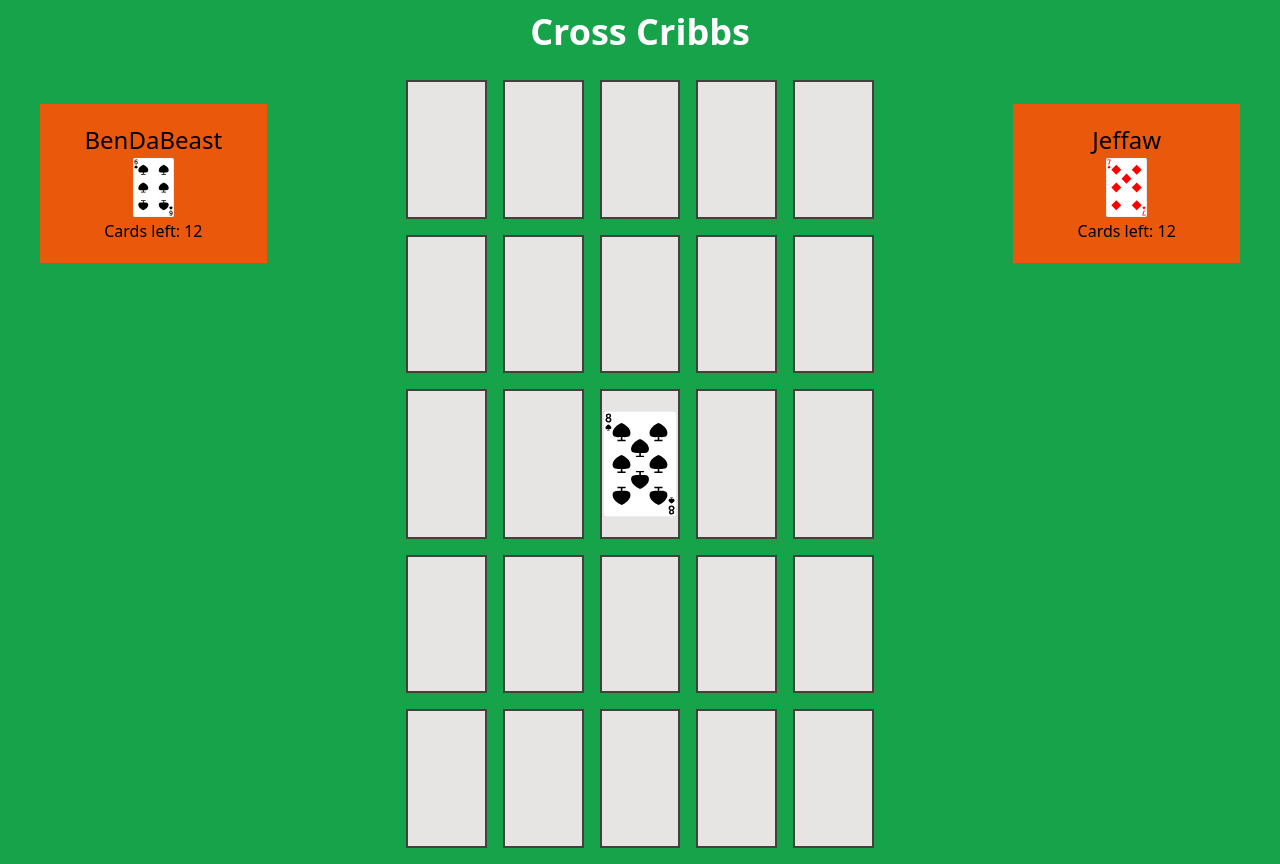
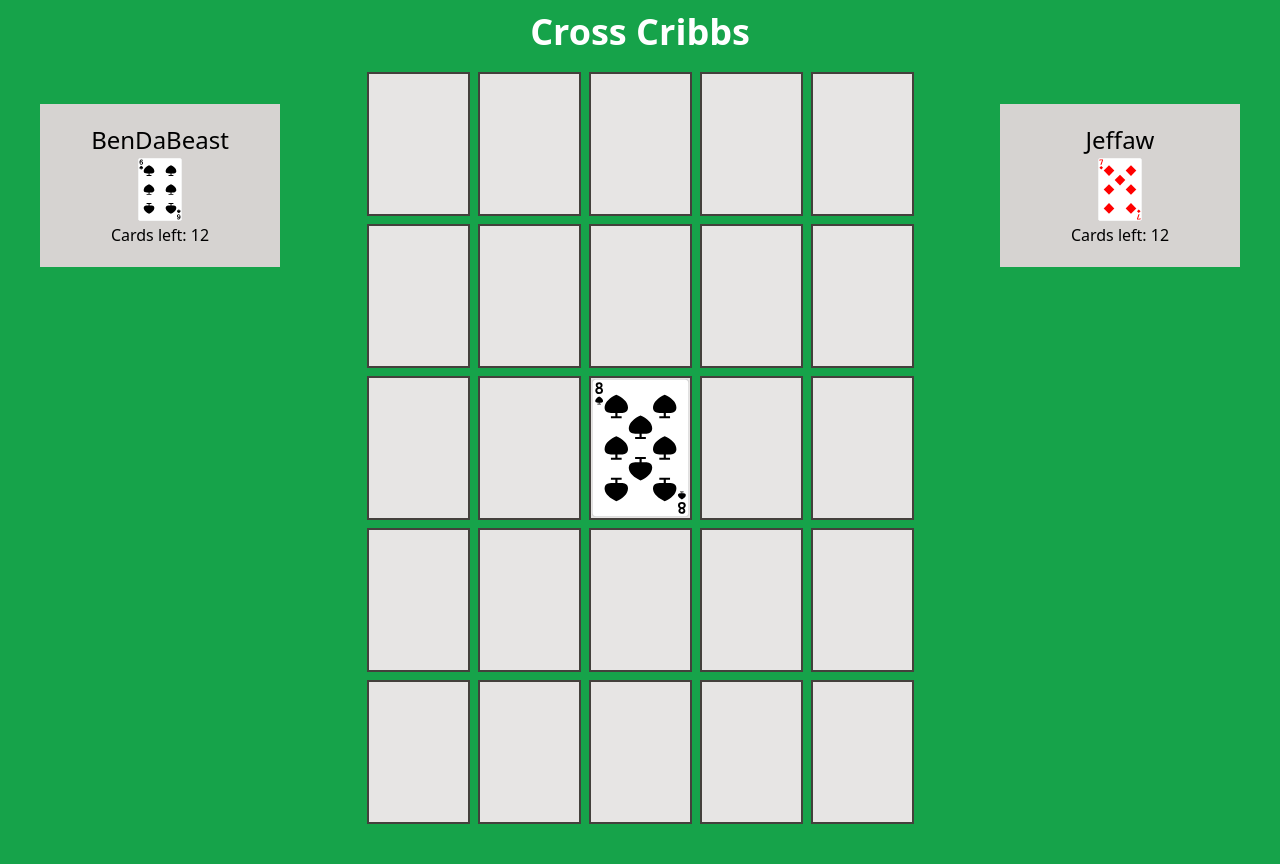
Before and after one commit to jefaw/crosscribb, a Next.js app: page / in a window 1280 px wide. After the commit the page ends 832 px from the top, so only its background shows below. Built offline with nearby package versions, Linux system fonts and the light colour scheme.

Commit message:
Fixed styling

```diff
--- a/src/app/lib/Card.js
+++ b/src/app/lib/Card.js
@@ -7,7 +7,6 @@ export default class Card {
     this.name = CARD_NAME[nameIdx];
     this.suit = SUITS[suitIdx];
     this.frontImgSrc = `cards/fronts/${this.suit}_${this.name}.svg`;
-    this.backImgSrc = `cards/backs/red2.svg`;
     this.id = id;
   }
 }
--- a/src/app/ui/Board.js
+++ b/src/app/ui/Board.js
@@ -26,8 +26,8 @@ export default function Board(props) {
   }
 
   return (
-    <div className="flex justify-center">
-      <table className="bg-green-600 border-separate border-spacing-4 h-screen w-9/12">
+    <div>
+      <table className="flex justify-center border-separate border-spacing-2">
         <tbody>{displayBoard}</tbody>
       </table>
     </div>
--- a/src/app/ui/Game.js
+++ b/src/app/ui/Game.js
@@ -14,14 +14,14 @@ export default function Game() {
       Board
       Player 2
      */
-    <div className="flex">
-      <div className="flex-1">
+    <div className="flex flex-col xl:flex-row">
+      <div className="w-100 xl:w-1/4">
         <Player name="BenDaBeast" num={1} hand={hand1} setDraggedCard={setDraggedCard} />
       </div>
-      <div className="flex-auto">
+      <div className="w-100 xl:w-1/2">
         <Board board={board} centerCard={centerCard} selectedCard={selectedCard} playCard={playCard} />
       </div>
-      <div className="flex-1">
+      <div className="w-100 xl:w-1/4">
         <Player name="Jeffaw" num={2} hand={hand2} setDraggedCard={setDraggedCard} />
       </div>
     </div>
--- a/src/app/ui/Player.js
+++ b/src/app/ui/Player.js
@@ -4,6 +4,7 @@ export default function Player(props) {
 
   //Get top card
   const card = hand.length > 0 ? hand[hand.length - 1] : false;
+  const backImgSrc = `cards/backs/red2.svg`; // can be changed in future
 
   function handleDragStart(e) {
     e.dataTransfer.effectAllowed = "move"; // don't show plus icon on drag
@@ -28,7 +29,7 @@ export default function Player(props) {
   const displayCardBack = (
     <img
       className="w-1/5 h-auto self-center hover:border-gray-700 border-transparent border-2 cursor-pointer"
-      src={card.backImgSrc}
+      src={backImgSrc}
       alt=""
     />
   );
@@ -36,7 +37,7 @@ export default function Player(props) {
   return (
     <>
       <div
-        className="flex flex-col justify-center bg-orange-600 m-10 py-5"
+        className="flex flex-col justify-center bg-stone-300 m-10 py-5"
         onDragStart={handleDragStart}
         onDragEnd={handleDragEnd}
       >
--- a/src/app/ui/Spot.js
+++ b/src/app/ui/Spot.js
@@ -12,12 +12,12 @@ export default function Spot(props) {
   }
 
   const cardSpotStyles =
-    "w-1/5 h-1/5 mx-10 mb-10 bg-stone-200 border-2 border-stone-700 hover:bg-blue-300 transition duration-300 cursor-pointer";
+    "w-[103px] h-36 mx-10 mb-10 bg-stone-200 border-2 border-stone-700 hover:bg-blue-300 transition duration-300 cursor-pointer";
 
   if (card) {
     return (
       <td className={cardSpotStyles}>
-        <img className="" src={card.frontImgSrc} alt="" />
+        <img className="h-100" src={card.frontImgSrc} alt="" />
       </td>
     );
   }
```
